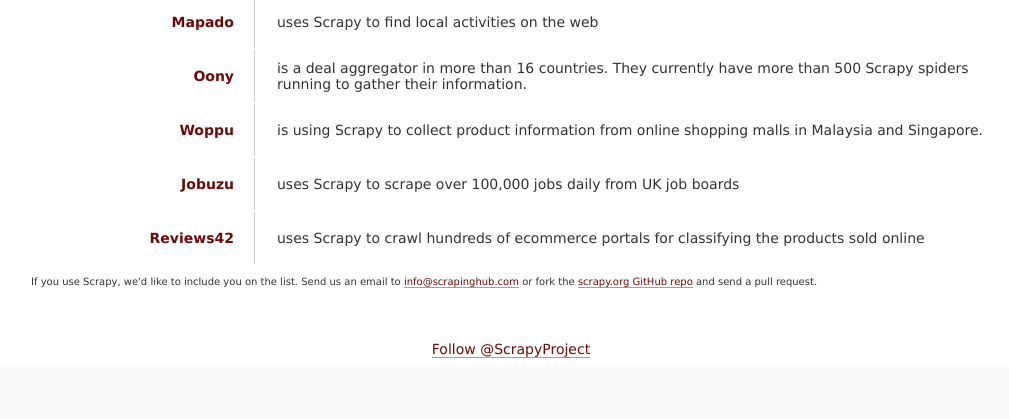
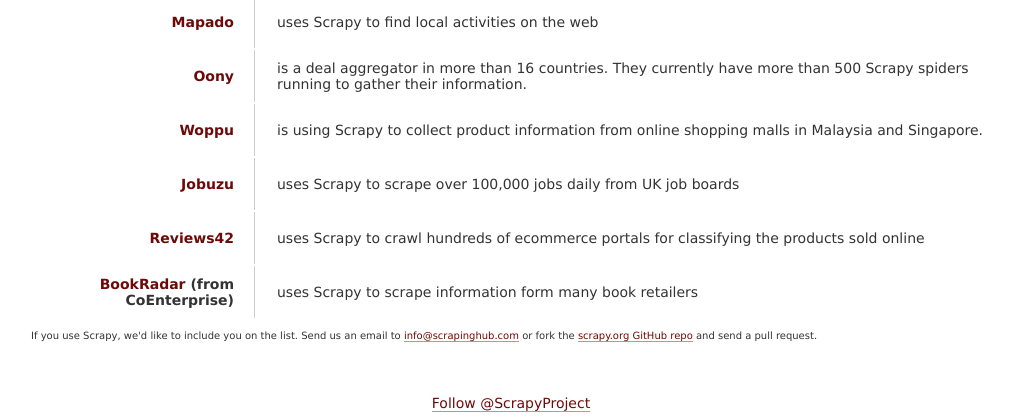
Before and after one commit to scrapy/scrapy.org, a Django app: template templates/pages/companies.html in a window 1280 px wide. Shown: the part 1940-2359 px from the top of the page, without its empty margins (129-1138 px from the left). Before the commit the page ends 2298 px from the top, so only its background shows below. Run offline with Django 3.2, Linux system fonts and the light colour scheme; the template is opened without the code that fills it, so the values that code supplies are empty; some libraries are stand-ins or nearby versions; grey boxes are pictures that could not be loaded.

Commit message:
added BookRadar to companies

```diff
--- a/templates/pages/companies.html
+++ b/templates/pages/companies.html
@@ -157,6 +157,10 @@
         <th><a href="http://www.reviews42.com/">Reviews42</a></th>
         <td>uses Scrapy to crawl hundreds of ecommerce portals for classifying the products sold online</td>
     </tr>
+    <tr>
+        <th><a href="http://www.coenterprise.com/solutions/applications/bookradar">BookRadar</a> (from CoEnterprise)</th>
+        <td>uses Scrapy to scrape information form many book retailers</td>
+    </tr>
 </table>
 
 <p class="note">If you use Scrapy, we'd like to include you on the list. Send us an email to <a href="mailto:info@scrapinghub.com">info@scrapinghub.com</a> or fork the <a href="">scrapy.org GitHub repo</a> and send a pull request.</p>
```
